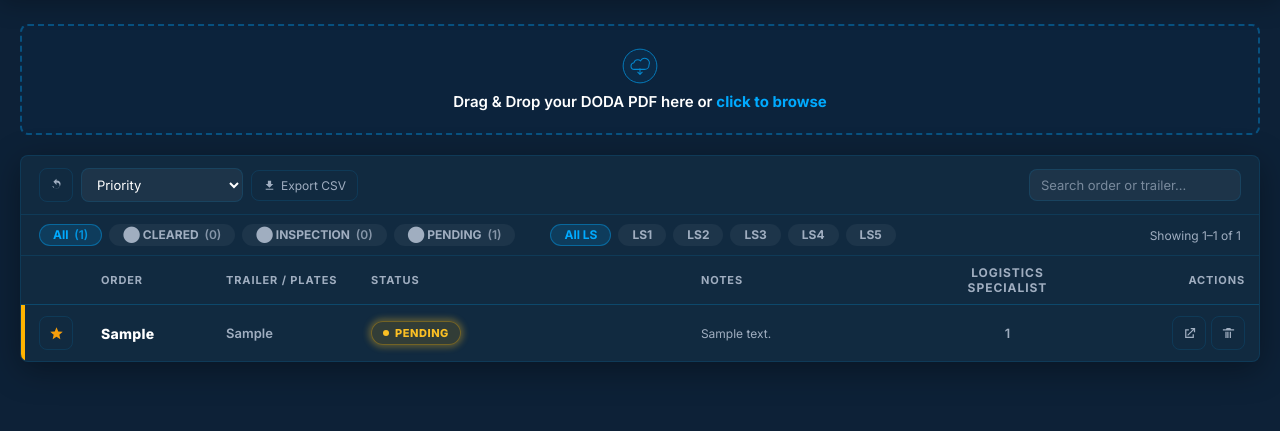
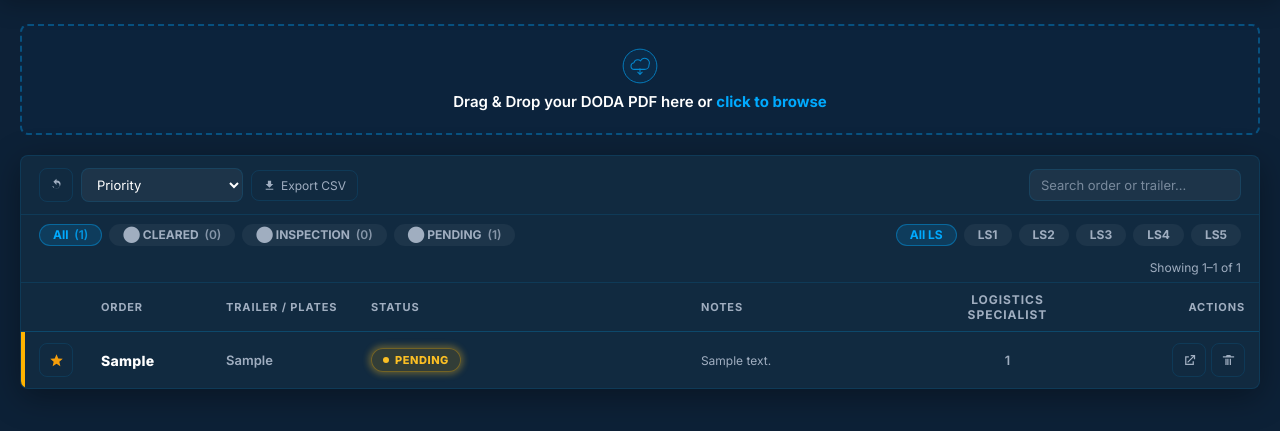
Before and after one commit to jordimata22-ai/doda-tracker, a Flask app: page / in a window 1280 px wide. Shown: the part 60-491 px from the top of the page. Run offline with Flask 3, Linux system fonts and the light colour scheme; the visitor is signed in with stand-in values (Sample User, id 1); tables that the repository leaves empty hold one stand-in row (values such as "Sample post").

Commit message:
Move LS toggles to far right, showing count to its own line

```diff
--- a/templates/index.html
+++ b/templates/index.html
@@ -133,7 +133,9 @@
     .export-btn svg{width:13px;height:13px;fill:currentColor;}
 
     /* ── FILTER BAR ───────────────────────────── */
-    .filter-bar{display:flex;gap:7px;align-items:center;flex-wrap:wrap;padding:9px 18px;border-bottom:1px solid var(--bd);}
+    .filter-bar{display:flex;gap:7px;align-items:center;flex-wrap:wrap;padding:9px 18px;}
+    .ls-filter-group{display:inline-flex;align-items:center;gap:7px;margin-left:auto;}
+    .filter-count-row{padding:3px 18px 7px;text-align:right;border-bottom:1px solid var(--bd);}
     .filter-btn{padding:4px 13px;border-radius:999px;font-size:12px;font-weight:700;line-height:1;border:1px solid transparent;cursor:pointer;background:rgba(255,255,255,.05);color:var(--muted);font-family:inherit;transition:all .15s;white-space:nowrap;}
     [data-theme="light"] .filter-btn{background:rgba(0,0,0,.05);}
     .filter-btn:hover{border-color:var(--bd-hi);color:var(--text);}
@@ -143,7 +145,7 @@
     .filter-pend.on {background:rgba(255,179,0,.15); border-color:rgba(255,179,0,.4); color:#fbbf24;}
     .filter-ls-all.on,.filter-ls.on{background:rgba(0,170,255,.15);border-color:rgba(0,170,255,.4);color:var(--hl);}
     .filter-bar-sep{width:1px;height:18px;background:var(--bd);flex-shrink:0;align-self:center;}
-    .showing-info{font-size:12px;color:var(--muted);margin-left:auto;white-space:nowrap;}
+    .showing-info{font-size:12px;color:var(--muted);white-space:nowrap;}
 
     /* ── TABLE ────────────────────────────────── */
     table{width:100%;border-collapse:collapse;}
@@ -386,12 +388,16 @@
       <button class="filter-btn filter-verde" data-f="verde">&#11044; CLEARED <span class="f-cnt" id="cnt-verde"></span></button>
       <button class="filter-btn filter-rojo"  data-f="rojo">&#11044; INSPECTION <span class="f-cnt" id="cnt-rojo"></span></button>
       <button class="filter-btn filter-pend"  data-f="pend">&#11044; PENDING <span class="f-cnt" id="cnt-pend"></span></button>
-      <button class="filter-btn filter-ls-all on" data-ls="all" style="margin-left:28px;">All LS</button>
-      <button class="filter-btn filter-ls" data-ls="LS1">LS1</button>
-      <button class="filter-btn filter-ls" data-ls="LS2">LS2</button>
-      <button class="filter-btn filter-ls" data-ls="LS3">LS3</button>
-      <button class="filter-btn filter-ls" data-ls="LS4">LS4</button>
-      <button class="filter-btn filter-ls" data-ls="LS5">LS5</button>
+      <div class="ls-filter-group">
+        <button class="filter-btn filter-ls-all on" data-ls="all">All LS</button>
+        <button class="filter-btn filter-ls" data-ls="LS1">LS1</button>
+        <button class="filter-btn filter-ls" data-ls="LS2">LS2</button>
+        <button class="filter-btn filter-ls" data-ls="LS3">LS3</button>
+        <button class="filter-btn filter-ls" data-ls="LS4">LS4</button>
+        <button class="filter-btn filter-ls" data-ls="LS5">LS5</button>
+      </div>
+    </div>
+    <div class="filter-count-row">
       <span id="showingInfo" class="showing-info"></span>
     </div>
 
```
